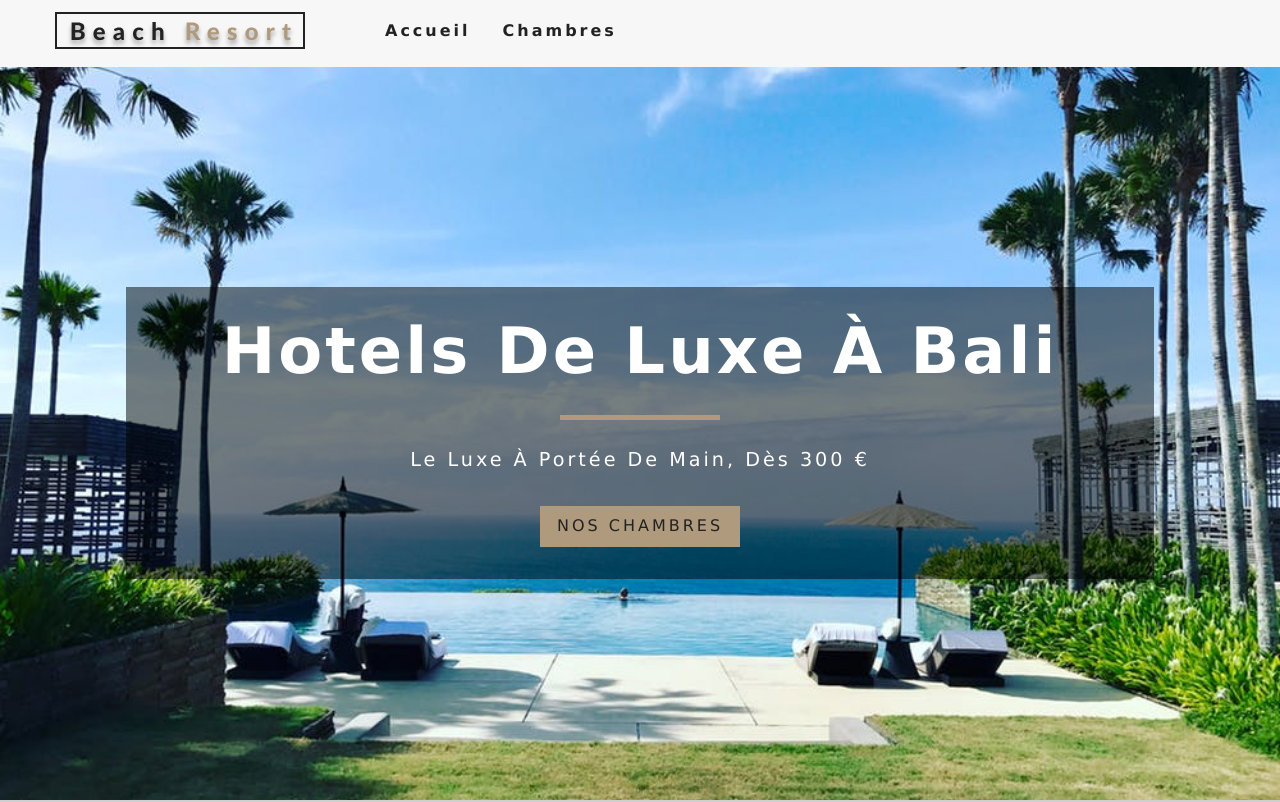
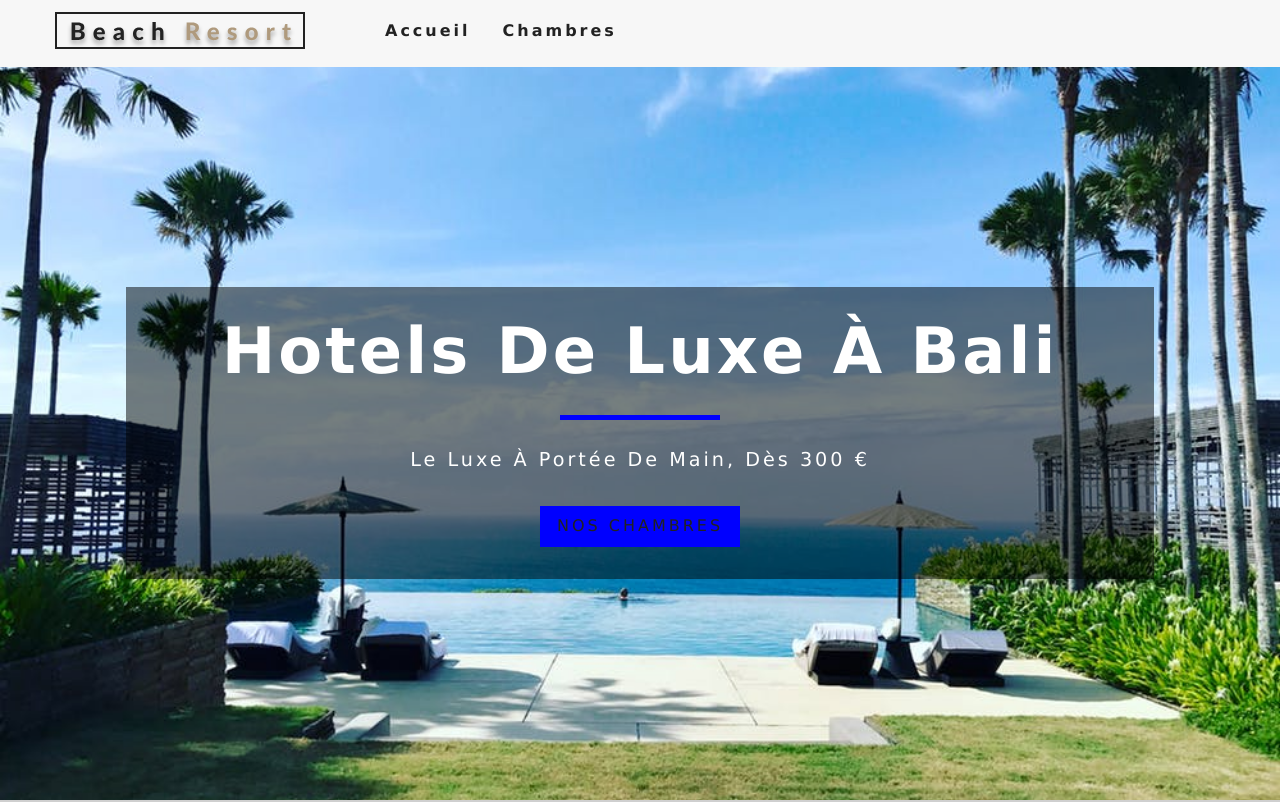
Before and after one commit to justine-tarlet/Resort, a React (Create React App) app: page / in a window 1280 px wide. Shown: the top 802 px of the page. Built offline with nearby package versions, Linux system fonts and the light colour scheme; no server answers.

Commit message:
Update App.css

```diff
--- a/src/App.css
+++ b/src/App.css
@@ -4,7 +4,7 @@
   box-sizing: border-box;
 }
 :root {
-  --primaryColor: #af9a7d;
+  --primaryColor: blue;
   --mainWhite: #fff;
   --offWhite: #f7f7f7;
   --mainBlack: #222;
```
